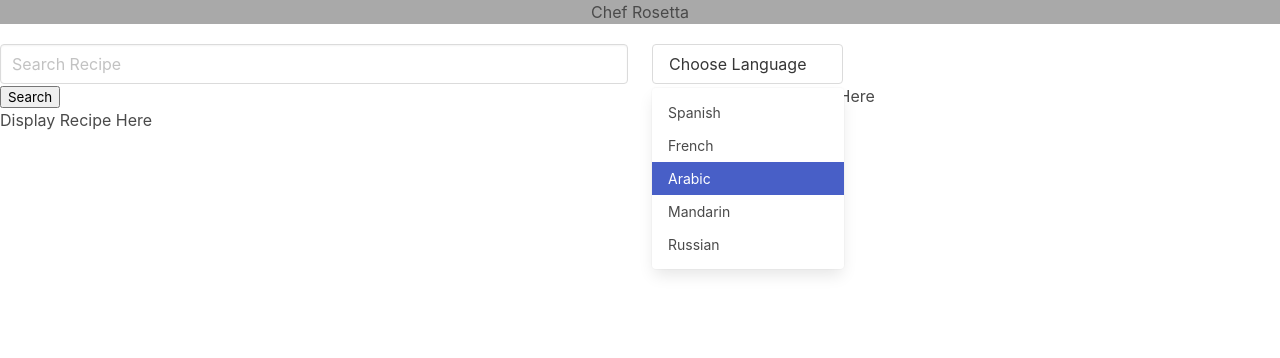
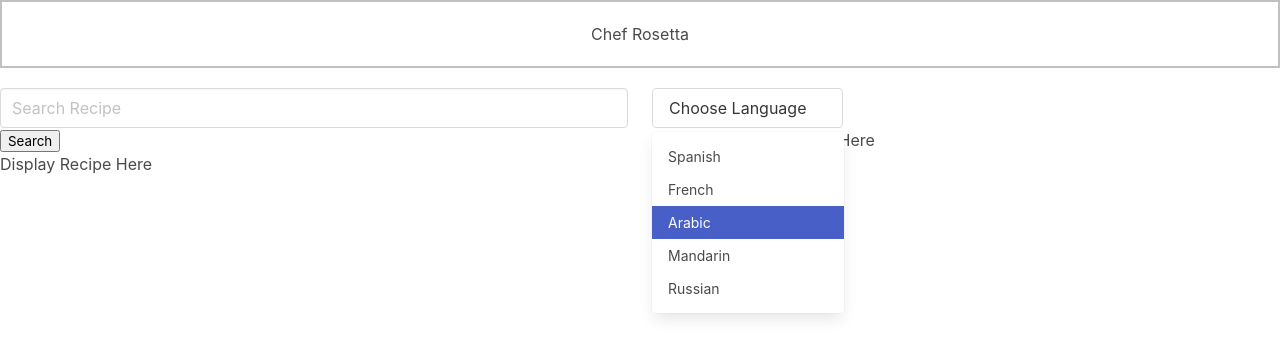
Before and after one commit to KarenAdkins84/Recipes-Translator, a plain HTML site: page index.html in a window 1280 px wide. Drawn offline with nearby package versions, Linux system fonts and the light colour scheme; no server answers; some icons are missing.

```diff
--- a/assets/style.css
+++ b/assets/style.css
@@ -1,6 +1,9 @@
 header{
-    background-color:darkgrey;
+    background-image:gray;
     text-align: center;
     margin-bottom:20px;
+    padding: 20px;
+    border: solid 2px silver;
+
 
 }
```
Also changed, not shown: assets/pexels-henry-&-co-2341290.jpg (added).
